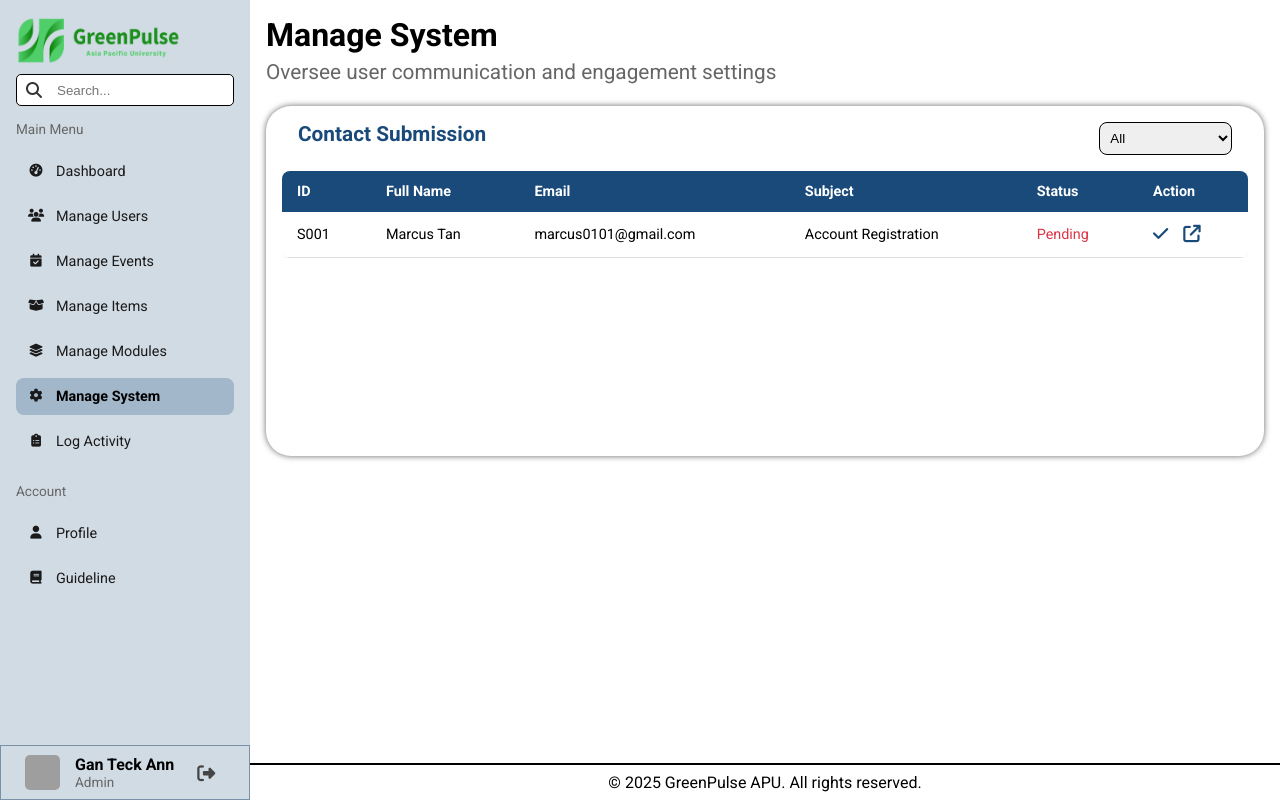
After one commit to teckann/GreenPulse-APU, a PHP site: page /pages/admin/manageSystem.php in a window 1280 px wide. The commit adds this page. Run offline with PHP 8.4, Linux system fonts and the light colour scheme; a user stored in the database is signed in; data comes from the database, SQL or seed files in the repository; some libraries are stand-ins or nearby versions; some web fonts are replaced; grey boxes are pictures that could not be loaded.

Commit message:
improve code structure & manageSystem (part 1)

```diff
--- a/backend/utility.php
+++ b/backend/utility.php
@@ -62,6 +62,42 @@
         return "User Not Found";
     }
 
+    function tableConfig($status, $type) {
+        $icon; $textColor; $nextStatus;
+
+        switch ($type) {
+            case "activeType":
+                if ($status === "Active") {
+                    $icon = "<i class='fa-solid fa-ban'></i>";
+                    $textColor = "#28a745";
+                    $nextStatus = "Inactive";
+                }
+                elseif ($status === "Inactive") {
+                    $icon = "<i class='fa-solid fa-undo'></i>";
+                    $textColor = "#dc3545";
+                    $nextStatus = "Active";
+                }
+                break;
+
+            case "completeType":
+                if ($status === "Complete") {
+                    $icon = "<i class='fa-solid fa-hourglass-half'></i>";
+                    $textColor = "#28a745";
+                    $nextStatus = "Pending";
+                }
+                elseif ($status === "Pending") {
+                    $icon = "<i class='fa-solid fa-check'></i>";
+                    $textColor = "#dc3545";
+                    $nextStatus = "Complete";
+                }
+                break;
+        }
+
+        $title = $nextStatus;
+
+        return array($textColor, $icon, $title, $nextStatus);
+    }
+
     function timeRemaining($conn, $eventID) {
         $sql = "SELECT event_datetime, duration FROM events WHERE event_id = '$eventID'";
         $result = mysqli_query($conn, $sql);
--- a/pages/admin/header.php
+++ b/pages/admin/header.php
@@ -48,7 +48,7 @@
             <i class="fa-solid fa-layer-group"></i> Manage Modules
         </a>
 
-        <a id="ManageSystem" href="#">
+        <a id="ManageSystem" href="manageSystem.php">
             <i class="fa-solid fa-gear"></i> Manage System
         </a>
 
--- /dev/null
+++ b/pages/admin/manageSystem.php
@@ -0,0 +1,153 @@
+<?php
+    include("../../conn.php");
+    include("../../backend/sessionData.php");
+    include("../../backend/utility.php");
+
+    $sql_submission = "SELECT * FROM contact_submission";
+
+    // for maintain the select option, even the page refresh
+    $currentStatus = "";
+
+    if (isset($_GET["submissionStatus"])) {
+        $submissionStatus = $_GET["submissionStatus"];
+        $currentStatus = $submissionStatus;
+
+        if (!empty($submissionStatus)) {
+            $sql_submission = "SELECT * FROM contact_submission
+                               WHERE submission_status = '$submissionStatus'";
+        }
+    }
+
+    if (isset($_GET["btnChangeStatus"])) {
+        $targetSubmissionID = $_GET["target_submissionID"];
+        $nextStatus = $_GET["next_status"];
+
+        $sql_updateStatus = "UPDATE contact_submission SET submission_status = '$nextStatus'
+                             WHERE submission_id = '$targetSubmissionID'";
+
+        if(mysqli_query($conn, $sql_updateStatus)) {
+            echo "<script>
+                    alert('--- Successfully Updated Contact Submission Status ---\\nUser ID: $targetSubmissionID\\nNew Status: $nextStatus');
+                    window.location.href = 'manageSystem.php';
+                    </script>";
+        }
+    }
+
+    $result_submission = mysqli_query($conn, $sql_submission);
+
+    $submissions = array();
+    if (mysqli_num_rows($result_submission) > 0) {
+        while($row = mysqli_fetch_assoc($result_submission)) {
+            $submissions[] = $row;
+        }
+    }
+?>
+
+<!DOCTYPE html>
+<html lang="en">
+    <head>
+        <meta charset="UTF-8">
+        <meta name="viewport" content="width=device-width, initial-scale=1.0">
+        <title>Manage System</title>
+
+        <link rel="stylesheet" href="../../styles/admin.css">
+        <?php include("library.php"); ?>
+    </head>
+
+    <body>
+        <?php include("header.php"); ?>
+
+        <main class="search-area">
+            <h1>Manage System</h1>
+            <h2 class="page-subTitle">Oversee user communication and engagement settings</h2>
+
+            <div class="flex-container">
+                <div class="contact-submission-container">
+                    <div class="contact-submission-header">
+                        <h3>Contact Submission</h3>
+
+                        <form action="" method="GET" id="submission-form">
+                            <select id="submission-status" name="submissionStatus">
+                                <option value="" <?php if($currentStatus == "") echo "selected" ?>>All</option>
+                                <option value="Pending" <?php if($currentStatus == "Pending") echo "selected" ?>>Pending</option>
+                                <option value="Complete" <?php if($currentStatus == "Complete") echo "selected" ?>>Complete</option>
+                            </select>
+                        </form>
+                    </div>
+
+                    <div class="table-container">
+                        <table>
+                            <thead>
+                                <tr>
+                                    <th>ID</th>
+                                    <th>Full Name</th>
+                                    <th>Email</th>
+                                    <th>Subject</th>
+                                    <th>Status</th>
+                                    <th>Action</th>
+                                </tr>
+                            </thead>
+
+                            <tbody>
+                                <?php
+                                    foreach ($submissions as $row) {
+                                        $config = tableConfig($row["submission_status"], "completeType");
+
+                                        $textColor = $config[0];
+                                        $icon = $config[1];
+                                        $title = $config[2];
+                                        $nextStatus = $config[3];
+
+                                        echo '<tr>
+                                                <td>' . $row['submission_id'] . '</td>';
+
+                                        if ($row["user_id"] === "") {
+                                            echo '<td>
+                                                    <a href="viewUserProfile.php?id=' . $row['user_id'] . '" class="redirect-link" title="View User Profile">
+                                                        ' . $row['full_name'] . '
+                                                        <i class="fa-solid fa-angle-double-right table-linkIcon"></i>
+                                                    </a>
+                                                    </td>';
+                                        }
+                                        else {
+                                            echo '<td>' . $row['full_name'] . '</td>';
+                                        }
+
+                                        echo '  <td>' . $row['email_address'] . '</td>
+                                                <td>' . $row['subject'] . '</td>
+                                                <td style="color:' . $textColor . '">' . $row['submission_status'] . '</td>
+
+                                                <td>
+                                                    <div class="action-container">
+                                                        <form action="" method="GET">
+                                                            <input type="hidden" name="target_submissionID" value="' . $row['submission_id'] . '">
+                                                            <input type="hidden" name="next_status" value="' . $nextStatus . '">
+
+                                                            <button name="btnChangeStatus" type="submit" class="action-btn" title="'. $title .'">
+                                                                ' . $icon . '
+                                                            </button>
+                                                        </form>
+
+                                                        <a href="viewContactSubmission.php?id=' . $row['submission_id'] . '" class="action-btn" title="View">
+                                                            <i class="fa-solid fa-arrow-up-right-from-square"></i>
+                                                        </a>
+                                                    </div>
+                                                </td>
+                                                </tr>';
+                                    }
+                                ?>
+                            </tbody>
+                        </table>
+                    </div>
+                </div>
+            </div>
+        </main>
+        <?php include("footer.php"); ?>
+
+        <script src="../../scripts/admin.js"></script>
+    </body>
+</html>
+
+<?php
+    mysqli_close($conn);
+?>
--- a/pages/admin/viewUserProfile.php
+++ b/pages/admin/viewUserProfile.php
@@ -110,8 +110,10 @@
 
     }
     else {
-        echo "<script>alert('Invalid Access')</script>";
-        exit;
+        echo "<script>
+                alert('Invalid Access');
+                window.location.href = 'manageUsers.php';
+              </script>";
     }
 
     $registrationDate = $data["registration_date"];
--- a/scripts/admin.js
+++ b/scripts/admin.js
@@ -115,3 +115,14 @@ document.addEventListener("DOMContentLoaded", () => {
     document.addEventListener("wheel", removeHighlights2); // Mouse wheel, for desktop
     document.addEventListener("touchmove", removeHighlights2); // finger swipe, for mobile
 });
+
+document.addEventListener("DOMContentLoaded", () => {
+    const submissionFilter = document.querySelector("#submission-status");
+
+    if (submissionFilter) {
+        submissionFilter.addEventListener("change", () => {
+            const form = document.getElementById("submission-form");
+            form.submit();
+        })
+    }
+});
--- a/scripts/admin_promptPassword.js
+++ b/scripts/admin_promptPassword.js
@@ -17,7 +17,7 @@ document.addEventListener("DOMContentLoaded", () => {
                     inputType.type = "hidden";
                     form.appendChild(inputType);
 
-                    const inputPassword = document.createElement('input');
+                    const inputPassword = document.createElement("input");
                     inputPassword.name = "inputPassword";
                     inputPassword.value = password;  // assign prompt value to value
                     inputPassword.type = "hidden";
--- a/styles/admin.css
+++ b/styles/admin.css
@@ -1262,6 +1262,49 @@ select {
     width: 80%;
 }
 
+.contact-submission-container {
+    margin-top: 1em;
+    padding: 1em;
+    /* background-color: red; */
+    width: 100%;
+    min-height: 350px;
+    max-height: 350px;
+    background: white;
+    box-shadow: 0 0 6px rgba(0, 0, 0, 0.6);
+    border-radius: 25px;
+}
+
+.contact-submission-header {
+    display: flex;
+    flex-direction: row;
+    justify-content: space-between;
+    padding: 0 1em 1em 1em;
+    /* background-color: blue; */
+}
+
+.contact-submission-header select {
+    width: 10em;
+    padding: 0.5em;
+    border-radius: 8px;
+    border: 1px black solid;
+}
+
+.contact-submission-headers select:focus {
+    border-color: #194a7a;
+    box-shadow: 0 0 10px rgba(25, 74, 122, 0.6);
+    outline: none;
+}
+
+.contact-submission-header h3 {
+    color: #194a7a;
+    font-size: 1.3em;
+}
+
+.table-container {
+    max-height: 250px;
+    overflow-y: auto;
+}
+
 @media(max-width: 800px) {
     body {
         grid-template-columns: 1fr;
```
Also changed, not shown: pages/admin/logActivity.php (+10 -5 lines), pages/admin/manageEvents.php (+36 -50 lines), pages/admin/manageUsers.php (+17 -37 lines), pages/admin/viewContactSubmission.php (added, +67 -0 lines), pages/admin/viewEventDetails.php (+7 -6 lines).
